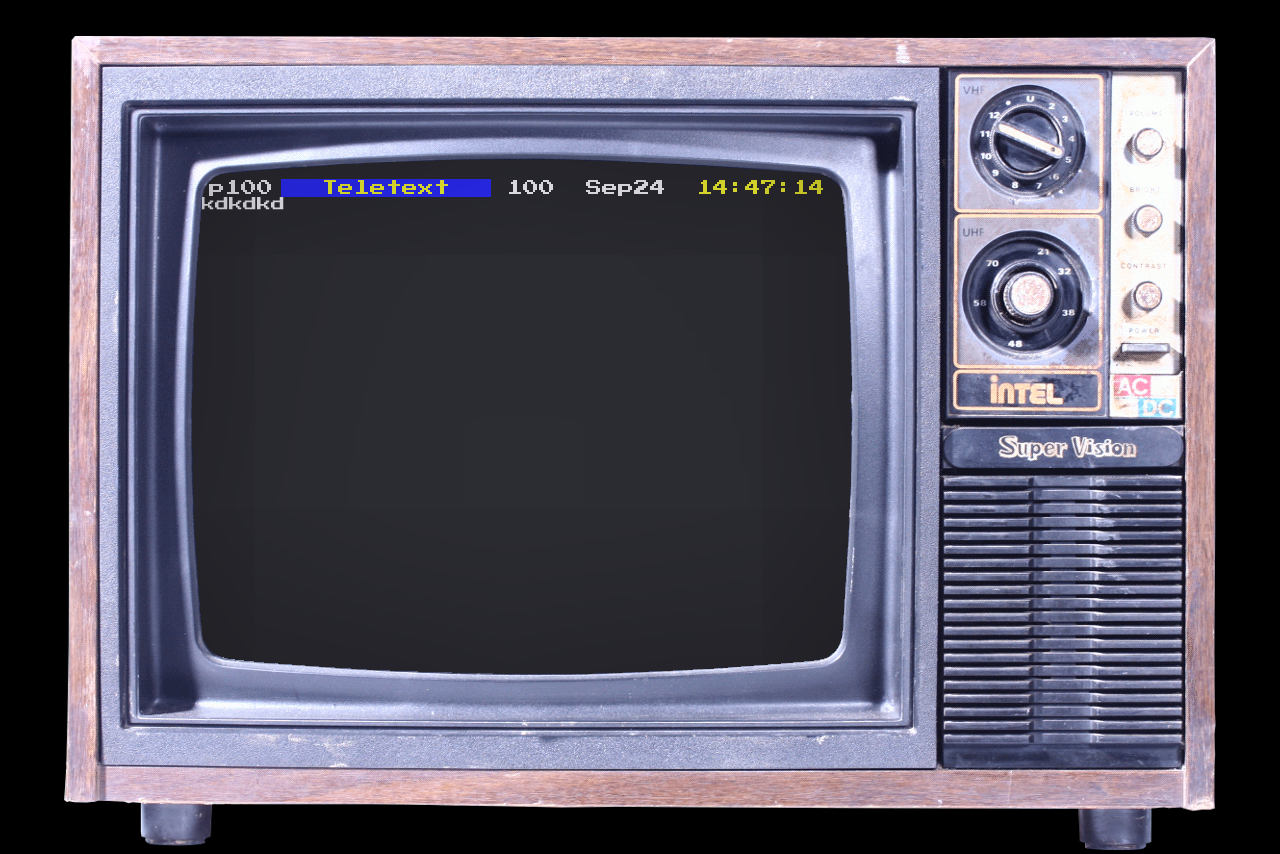
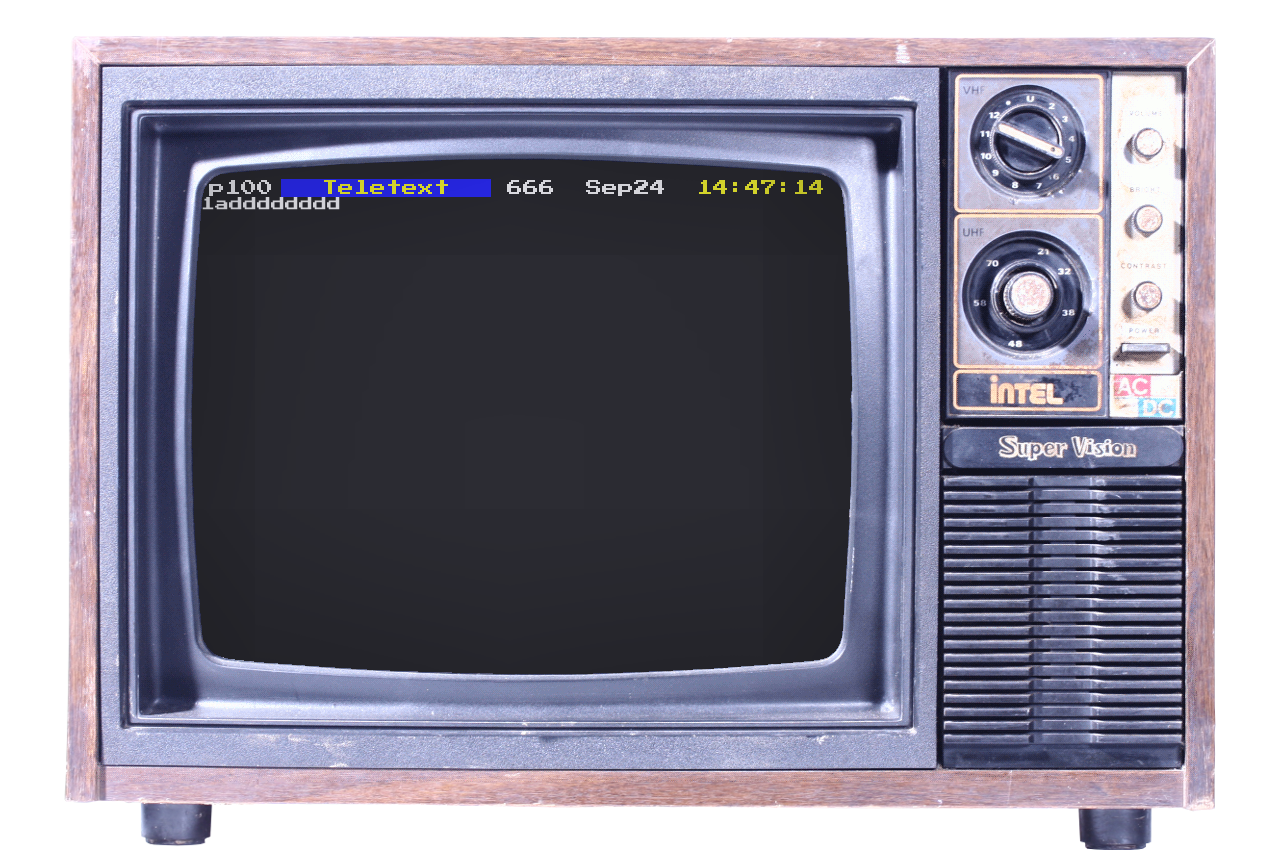
Before and after one commit to JosephLenton/WebPage, a plain HTML site: page index.html in a window 1280 px wide. Drawn offline with Linux system fonts and the light colour scheme.

Commit message:
more of the page complete, including the top bar

```diff
--- a/index.html
+++ b/index.html
@@ -6,6 +6,7 @@
 <link rel="stylesheet" type="text/css" href="./teletext.css">
 
 <div class="tv">
+    <div class="tv-back"></div>
     <div class="teletext">
         <div class="top-bar">
             <div class="top-page-number-user">p100</div>
@@ -15,7 +16,7 @@
             <div class="top-page-time"></div>
         </div>
 
-        <div class="page">
+        <div class="teletext-page">
             kdkdkd
         </div>
 
@@ -29,3 +30,4 @@
 
 <script src="jquery.js"></script>
 <script src="teletext.js"></script>
+<script src="teletext-pages.js"></script>
--- /dev/null
+++ b/teletext-pages.js
@@ -0,0 +1,9 @@
+"use strict";
+
+$(function() {
+    teletext.screen.set( 666, {
+        contents: [
+                '1', 'a', 'd', 'd', 'd', 'd', 'd', 'd', 'd', 'd'
+        ]
+    } );
+});
--- a/teletext.css
+++ b/teletext.css
@@ -12,7 +12,7 @@ img {
 }
 
 body {
-    background: black;
+    background: white;
     color: white;
 
     font-size: 14px;
@@ -35,6 +35,17 @@ h1 {
     left: 50%;
     margin: 32px 0 0 -580px;
 }
+    .tv-back,
+    .tv-glass {
+        position: absolute;
+
+        background: black;
+        width : 691px;
+        height: 556px;
+
+        left: 117px;
+        top : 109px;
+    }
     .tv-front {
         display: block;
         background: url(./images/tv-outside.png);
@@ -54,13 +65,7 @@ h1 {
         height: 730px;
     }
     .tv-glass {
-        width : 691px;
-        height: 556px;
-
         background: rgba( 220, 220, 255, 0.2 );
-        position: absolute;
-        left: 117px;
-        top : 109px;
 
         border-top-left-radius: 140px 100px;
         border-bottom-left-radius: 140px 100px;
--- a/teletext.js
+++ b/teletext.js
@@ -1,6 +1,6 @@
 "use strict";
 
-(function() {
+$(function() {
     var MONTH_NAMES = [
             'Jan',
             'Feb',
@@ -16,7 +16,95 @@
             'Dec'
     ];
 
-    var teletext = {
+    var pages = [];
+
+    var teletext = window['teletext'] = {
+        addPage: function( number, data ) {
+            pages[number] = data;
+        },
+
+        dial: {
+            init: function() {
+                this.timeout  = null;
+            },
+
+            set: function( number ) {
+                var self = this;
+
+                if ( this.timeout !== null ) {
+                    this.timeout = setTimeout( function() {
+                        teletext.dial.setNow( number, data );
+                    }, 500 );
+                }
+            },
+
+            setNow: function( number ) {
+                if ( this.timeout !== null ) {
+                    this.clearTimeout( this.timeout );
+                    this.timeout = null;
+                }
+
+                var page = pages[ number ];
+
+                if ( page ) {
+                    teletext.screen.setNow( number, page );
+                }
+            }
+        },
+
+        /**
+         * This controls specifically, switching to a new page.
+         *
+         * A data object is given, which has a number, and it's
+         * contents. This then waits for a set amount of time,
+         * and then displays that data.
+         */
+        screen: {
+            buildPage: function(data) {
+                var type = data.type || 'div';
+                var page = $('<' + type + '>');
+
+                iter( data.classes, function(klass) {
+                    page.addClass( klass );
+                } );
+
+                iter( data.css, function(key, val) {
+                    page.css( key, val );
+                } );
+
+                iter( data.contents, function(child) {
+                    if ( typeof child === 'string' || child instanceof String ) {
+                        page.append( child );
+                    } else {
+                        page.append( teletext.screen.buildPage(child) );
+                    }
+                } );
+
+                return page;
+            },
+
+            set: function(number, data) {
+                teletext.topbar.setNumber( number );
+
+                var newContents = teletext.screen.buildPage( data );
+                var page = $('.teletext-page');
+
+                var offset = 100;
+                newContents.css('visibility', 'hidden').each( function() {
+                    var thisContents = $(this);
+
+                    setTimeout( function() {
+                        thisContents.css('visibility', 'visible');
+                    }, offset );
+
+                    offset += 100;
+                } );
+
+                page.empty();
+                page.append( newContents );
+            }
+        },
+
         topbar: {
             init: function() {
                 var date = $('.top-page-date'),
@@ -36,11 +124,79 @@
                 setInterval( updateDateTime, 1000 );
 
                 updateDateTime();
+            },
+
+            setNumber: function( number ) {
+                $('.top-page-number').text( number );
             }
         }
     };
 
-    $(function() {
+    var OBJECT_PROTOTYPE = ({}).constructor.prototype;
+
+    /**
+     * If given undefined, this does nothing and returns.
+     *
+     * If given an array or an object literal, it iterates
+     * over it, and passes each value into the function
+     * provided.
+     *
+     * Otherwise it just calls the callback with the item
+     * given.
+     *
+     * Why? This is to cut down on null checks and for
+     * allowing both array and non-array versions of a
+     * function. Instead in all cases, I just call 'iter'.
+     */
+    var iter = function( obj, callback ) {
+        if ( obj === undefined ) {
+            return;
+        } else if ( obj instanceof Array || obj.constructor.prototype === OBJECT_PROTOTYPE ) {
+            map( obj, callback );
+        } else {
+            callback.call( obj, obj );
+        }
+    }
+
+    var map = function( arr, fun ) {
+        var arity = fun.length;
+
+        if ( arity <= 1 ) {
+            for ( var k in arr ) {
+                if ( arr.hasOwnProperty(k) ) {
+                    var obj = arr[k];
+
+                    fun.call( obj, obj );
+                }
+            }
+        } else if ( arity === 2 ) {
+            for ( var k in arr ) {
+                if ( arr.hasOwnProperty(k) ) {
+                    var obj = arr[k];
+
+                    fun.call( obj, k, obj );
+                }
+            }
+        } else {
+            var args = new Array( arguments.length );
+
+            for ( var i = 2; i < arguments.length; i++ ) {
+                args[i] = arguments[i];
+            }
+
+            for ( var k in arr ) {
+                if ( arr.hasOwnProperty(k) ) {
+                    var obj = arr[k];
+
+                    args[0] = k;
+                    args[1] = obj;
+
+                    fun.apply( obj, args );
+                }
+            }
+        }
+    };
+
     var init = function( obj ) {
         for ( var k in obj ) {
             if ( obj.hasOwnProperty(k) ) {
@@ -57,4 +213,3 @@
 
     init( teletext );
 });
-})();
```
Lines whose indentation alone changed are shown as unchanged.
